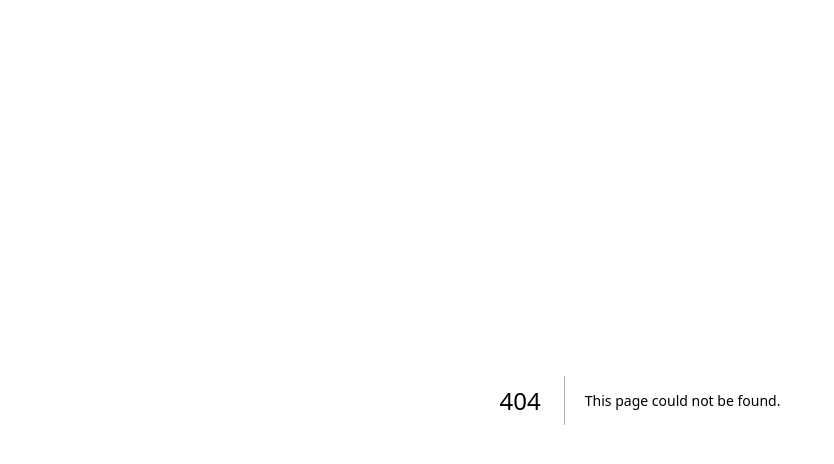
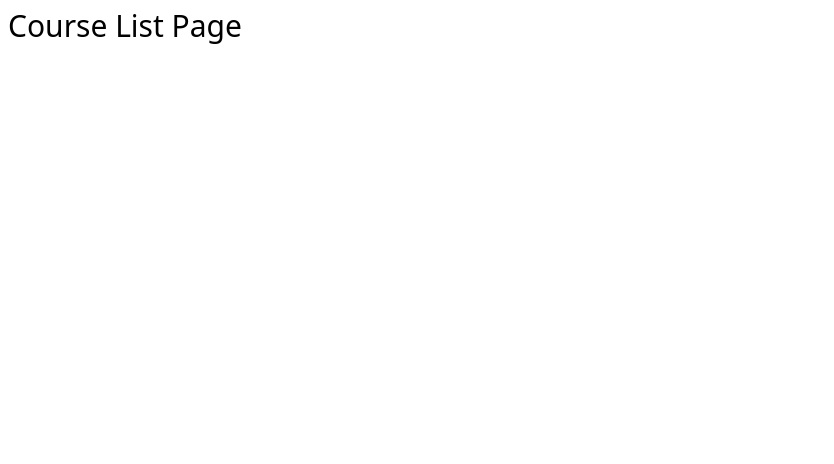
Before and after one commit to shariar-duke/nextjs-error-handeling, a Next.js app: page /courses in a window 1280 px wide. Before the commit this address had no page. Shown: the top 464 px of the page, without its empty margins (0-834 px from the left). Built offline with nearby package versions, Linux system fonts and the light colour scheme.

Commit message:
demo course List Page

```diff
--- /dev/null
+++ b/src/app/courses/page.js
@@ -0,0 +1,7 @@
+export default function CourseListPage() {
+  return (
+    <div className="p-2">
+      <h1 className="text-3xl">Course List Page</h1>
+    </div>
+  );
+}
```
